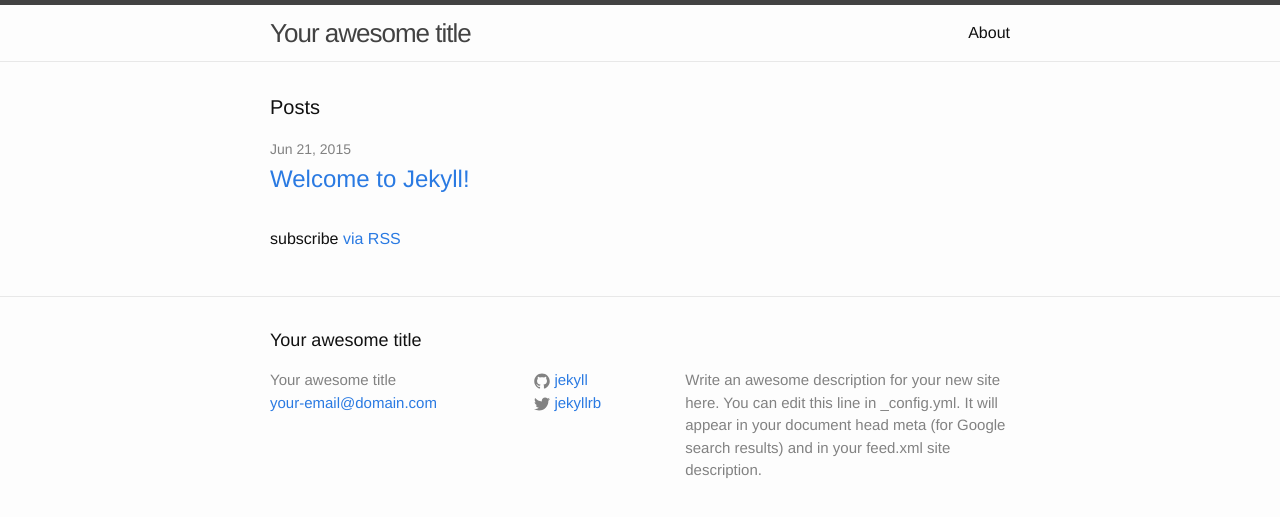
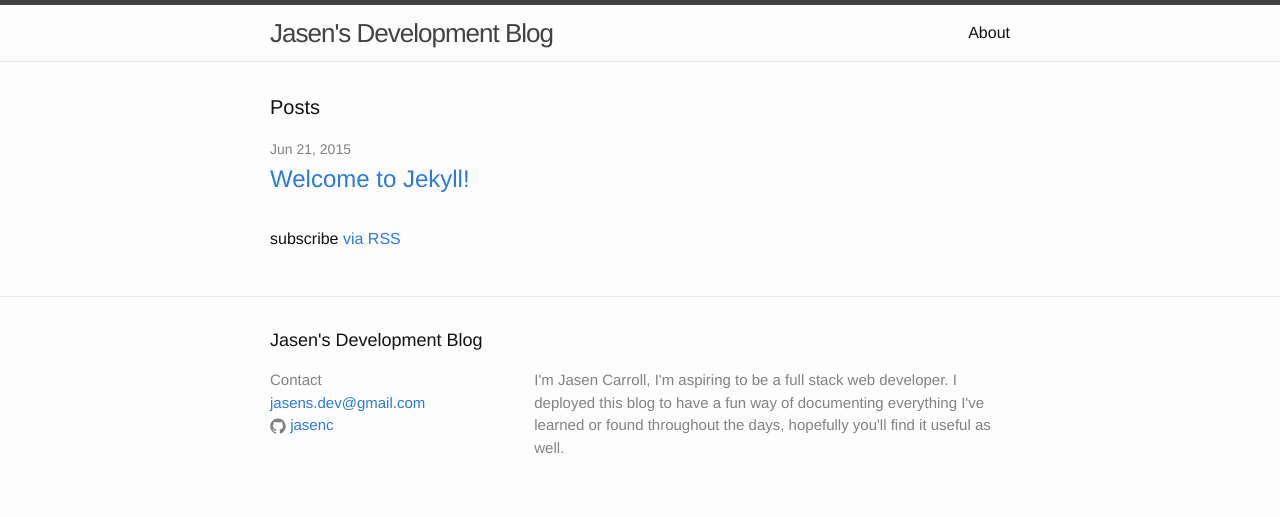
Before and after one commit to jasencblog/jasencblog.github.io, a Jekyll site: the page built from index.html, in a window 1280 px wide. Shown: the top 517 px of the page. Built offline with Jekyll 4.4.1, drawn with Linux system fonts in a browser that asks for light colours.

Commit message:
styled footer

```diff
--- a/_config.yml
+++ b/_config.yml
@@ -1,14 +1,13 @@
 # Site settings
-title: Your awesome title
-email: your-email@domain.com
+title: Jasen's Development Blog
+subtitle: Contact
+email: jasens.dev@gmail.com
 description: > # this means to ignore newlines until "baseurl:"
-  Write an awesome description for your new site here. You can edit this
-  line in _config.yml. It will appear in your document head meta (for
-  Google search results) and in your feed.xml site description.
+  I'm Jasen Carroll, I'm aspiring to be a full stack web developer. I deployed this blog to have a fun way of documenting everything I've learned or found throughout the days, hopefully you'll find it useful as well.
 baseurl: "" # the subpath of your site, e.g. /blog/
 url: "http://yourdomain.com" # the base hostname & protocol for your site
-twitter_username: jekyllrb
-github_username:  jekyll
+twitter_username: false
+github_username:  jasenc
 
 # Build settings
 markdown: kramdown
--- a/_includes/footer.html
+++ b/_includes/footer.html
@@ -7,13 +7,8 @@
     <div class="footer-col-wrapper">
       <div class="footer-col  footer-col-1">
         <ul class="contact-list">
-          <li>{{ site.title }}</li>
+          <li>{{ site.subtitle }}</li>
           <li><a href="mailto:{{ site.email }}">{{ site.email }}</a></li>
-        </ul>
-      </div>
-
-      <div class="footer-col  footer-col-2">
-        <ul class="social-media-list">
           {% if site.github_username %}
           <li>
             <a href="https://github.com/{{ site.github_username }}">
@@ -42,10 +37,11 @@
             </a>
           </li>
           {% endif %}
+
         </ul>
       </div>
 
-      <div class="footer-col  footer-col-3">
+      <div class="footer-col  footer-col-65">
         <p class="text">{{ site.description }}</p>
       </div>
     </div>
--- a/_sass/_layout.scss
+++ b/_sass/_layout.scss
@@ -135,6 +135,11 @@
     width:         calc(45% - (#{$spacing-unit} / 2));
 }
 
+.footer-col-65 {
+    width: -webkit-calc(65% - (#{$spacing-unit} / 2));
+    width:         calc(65% - (#{$spacing-unit} / 2));
+}
+
 @include media-query($on-laptop) {
     .footer-col-1,
     .footer-col-2 {
@@ -142,7 +147,8 @@
         width:         calc(50% - (#{$spacing-unit} / 2));
     }
 
-    .footer-col-3 {
+    .footer-col-3,
+    .footer-col-65 {
         width: -webkit-calc(100% - (#{$spacing-unit} / 2));
         width:         calc(100% - (#{$spacing-unit} / 2));
     }
```
